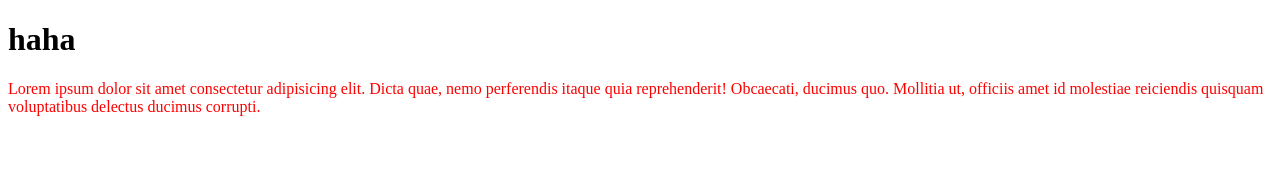
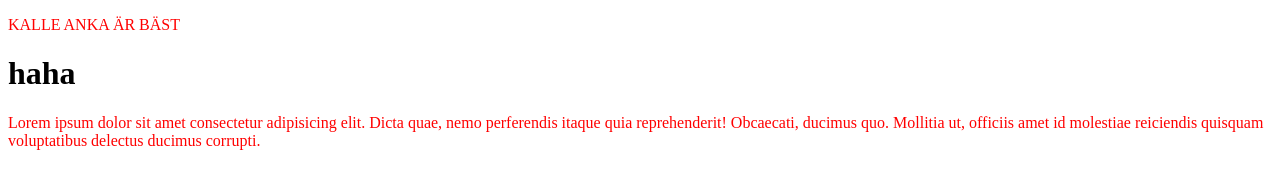
Before and after one commit to Perham94/Testing, a plain HTML site: page index.html in a window 1280 px wide. Drawn offline with Linux system fonts and the light colour scheme.

Commit message:
version 2.0

```diff
--- a/index.html
+++ b/index.html
@@ -8,6 +8,7 @@
     <title>Document</title>
 </head>
 <body>
+    <p>KALLE ANKA ÄR BÄST</p>
     <h1>haha</h1>
     <p>Lorem ipsum dolor sit amet consectetur adipisicing elit. Dicta quae, nemo perferendis itaque quia reprehenderit! Obcaecati, ducimus quo. Mollitia ut, officiis amet id molestiae reiciendis quisquam voluptatibus delectus ducimus corrupti.</p>
 
```
